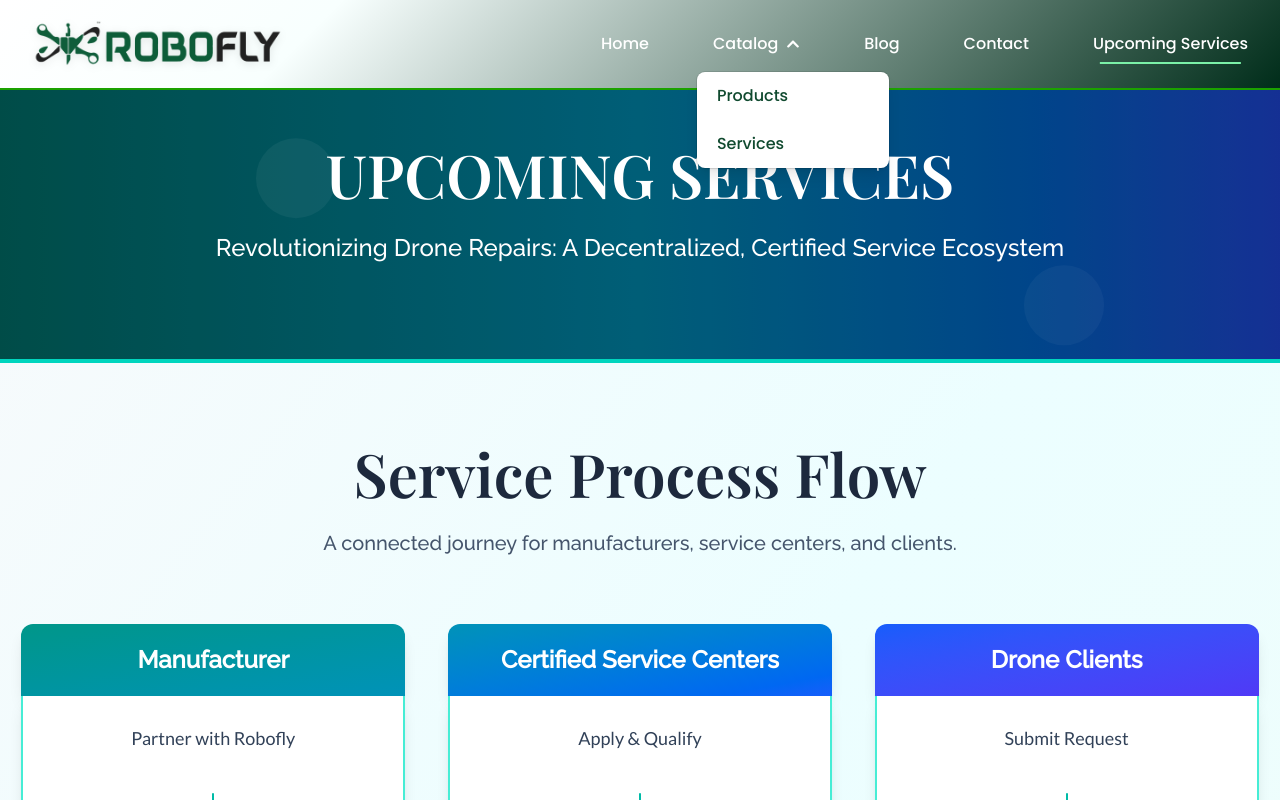
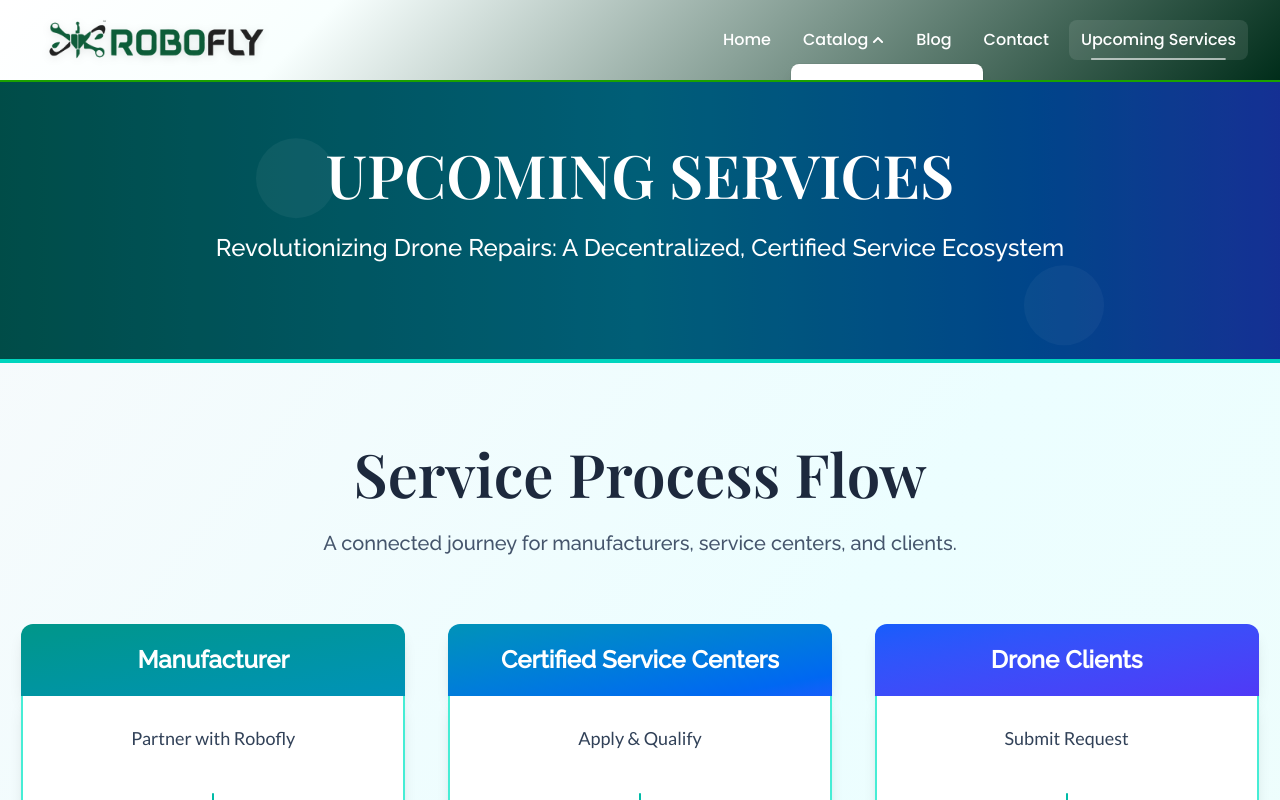
Before and after one commit to soham-0-0-7/Robofly-website, a Next.js app: page /upcoming_services in a window 1280 px wide. Both pictures are taken after a click on the button "Catalog". Shown: the top 800 px of the page. Built offline with nearby package versions, Linux system fonts and the light colour scheme.

Commit message:
navbar fixed final

```diff
--- a/src/app/layout.tsx
+++ b/src/app/layout.tsx
@@ -34,7 +34,10 @@ export default function RootLayout({
     >
       <body>
         <Navbar />
-        <main className="min-h-screen pt-16">{children}</main>
+        {/* min-w-screen */}
+        <main className="min-h-screen overflow-x-hidden pt-16">
+          {children}
+        </main>
         <Footer />
       </body>
     </html>
--- a/src/components/global/Navbar.tsx
+++ b/src/components/global/Navbar.tsx
@@ -5,7 +5,6 @@ import { useState, useEffect, useRef } from "react";
 import Link from "next/link";
 import { Poppins } from "next/font/google";
 import { colorPalette, imgSrc_h_2 } from "@/utils/variables";
-
 import { FaBars, FaTimes, FaChevronDown } from "react-icons/fa";
 import { usePathname } from "next/navigation";
 
@@ -18,8 +17,8 @@ interface NavLinkProps {
   href?: string;
   children: React.ReactNode;
   onClick?: () => void;
-  asButton?: boolean;
   isMobile?: boolean;
+  isDropdownItem?: boolean;
 }
 
 export default function Navbar() {
@@ -31,18 +30,21 @@ export default function Navbar() {
   const [mobileCatalogOpen, setMobileCatalogOpen] = useState(false);
   const catalogRef = useRef<HTMLDivElement>(null);
 
+  // Handle scroll behavior
   useEffect(() => {
     const handleScroll = () => {
-      setIsScrolled(window.scrollY > 10);
-      setShow(window.scrollY < lastScrollY || window.scrollY < 50);
-      setLastScrollY(window.scrollY);
-      setCatalogOpen(false); // Close catalog on scroll
+      const currentScrollY = window.scrollY;
+      setIsScrolled(currentScrollY > 10);
+      setShow(currentScrollY < lastScrollY || currentScrollY < 50);
+      setLastScrollY(currentScrollY);
+      setCatalogOpen(false);
     };
 
-    window.addEventListener("scroll", handleScroll);
+    window.addEventListener("scroll", handleScroll, { passive: true });
     return () => window.removeEventListener("scroll", handleScroll);
   }, [lastScrollY]);
 
+  // Handle click outside for desktop catalog
   useEffect(() => {
     function handleClickOutside(event: MouseEvent) {
       if (
@@ -52,13 +54,14 @@ export default function Navbar() {
         setCatalogOpen(false);
       }
     }
+
     if (catalogOpen) {
       document.addEventListener("mousedown", handleClickOutside);
     }
     return () => document.removeEventListener("mousedown", handleClickOutside);
   }, [catalogOpen]);
 
-  // Close mobile menu when clicking outside
+  // Handle mobile menu body scroll
   useEffect(() => {
     if (mobileOpen) {
       document.body.style.overflow = "hidden";
@@ -66,186 +69,197 @@ export default function Navbar() {
       document.body.style.overflow = "unset";
       setMobileCatalogOpen(false);
     }
+
     return () => {
       document.body.style.overflow = "unset";
     };
   }, [mobileOpen]);
 
+  const closeMobileMenu = () => {
+    setMobileOpen(false);
+    setMobileCatalogOpen(false);
+  };
+
   return (
+    <>
       <nav
         className={`
-        fixed top-0 left-0 w-full z-50 transition-all duration-300
+          fixed top-0 left-0 right-0 w-full z-50 transition-all duration-300 overflow-hidden
           ${show ? "translate-y-0" : "-translate-y-full"}
-        ${isScrolled ? "shadow-lg" : ""}
+          ${isScrolled ? "shadow-lg backdrop-blur-sm" : ""}
         `}
         style={{
           background: `linear-gradient(135deg, #ffffff 0%, #f8fffe 25%, ${colorPalette.green1} 100%)`,
           borderBottom: `2px solid ${colorPalette.green5}`,
-        color: colorPalette.white,
+          maxWidth: "100vw",
         }}
       >
-      <div
-        className={`max-w-7xl mx-auto flex items-center justify-between px-4 py-3 ${poppins.className}`}
-      >
+        <div className={`w-full max-w-7xl mx-auto px-4 sm:px-6 lg:px-8 ${poppins.className}`}>
+          <div className="flex items-center justify-between h-16 lg:h-20 w-full">
             {/* Logo */}
-        <Link href="/home" className="flex items-center gap-3 group">
+            <div className="flex-shrink-0 min-w-0">
+              <Link href="/home" className="flex items-center group">
                 <img
                   src={imgSrc_h_2}
                   alt="Robofly Logo"
-            className="h-10 md:h-16 group-hover:scale-110 transition-transform duration-300"
+                  className="h-8 sm:h-10 lg:h-12 xl:h-14 w-auto group-hover:scale-105 transition-transform duration-300"
                   style={{
                     filter: "drop-shadow(0 2px 4px rgba(0,0,0,0.1))",
-              background: "transparent",
                   }}
                 />
               </Link>
+            </div>
 
-        {/* Desktop Nav */}
-        <div className="hidden lg:flex items-center gap-6 xl:gap-8">
+            {/* Desktop Navigation */}
+            <div className="hidden lg:flex items-center space-x-1 xl:space-x-2 flex-shrink-0">
               <NavLink href="/home">Home</NavLink>
+
+              {/* Desktop Catalog Dropdown */}
               <div className="relative" ref={catalogRef}>
                 <button
-              className="relative px-4 py-2 font-medium transition-all duration-300 rounded-lg hover:text-green-200 hover:shadow-lg group text-sm sm:text-base flex items-center gap-1"
-              style={{
-                background: "none",
-                border: "none",
-                outline: "none",
-                color: colorPalette.white,
+                  className="flex items-center px-2 xl:px-3 py-2 text-sm xl:text-base font-medium rounded-lg transition-all duration-300 hover:bg-white/10 whitespace-nowrap"
+                  style={{ color: colorPalette.white }}
+                  onClick={() => setCatalogOpen(!catalogOpen)}
+                  onKeyDown={(e) => {
+                    if (e.key === "Enter" || e.key === " ") {
+                      e.preventDefault();
+                      setCatalogOpen(!catalogOpen);
+                    }
                   }}
-              onClick={() => setCatalogOpen((open) => !open)}
-              type="button"
                   aria-haspopup="true"
                   aria-expanded={catalogOpen}
                 >
-              <span className="relative z-10">Catalog</span>
+                  Catalog
                   <FaChevronDown
-                className={`ml-1 transition-transform duration-200 ${
+                    className={`ml-1 w-3 h-3 transition-transform duration-200 ${
                       catalogOpen ? "rotate-180" : ""
                     }`}
-                size={14}
                   />
-              <div className="absolute inset-0 bg-gradient-to-r from-green-400 to-green-600 rounded-lg opacity-0 group-hover:opacity-20 transition-opacity duration-300 pointer-events-none"></div>
                 </button>
+
+                {/* Desktop Dropdown Menu */}
                 {catalogOpen && (
-              <div
-                className="absolute left-0 mt-2 w-48 rounded-lg shadow-lg bg-white ring-1 ring-black/10 z-50"
-                style={{ minWidth: 180 }}
-              >
-                <DropdownLink
+                  <div className="absolute left-0 mt-1 w-48 rounded-lg shadow-lg bg-white ring-1 ring-black/5 z-50">
+                    <div className="py-1">
+                      <NavLink
                         href="/products"
                         onClick={() => setCatalogOpen(false)}
+                        isDropdownItem={true}
                       >
                         Products
-                </DropdownLink>
-                <DropdownLink
+                      </NavLink>
+                      <NavLink
                         href="/services"
                         onClick={() => setCatalogOpen(false)}
+                        isDropdownItem={true}
                       >
                         Services
-                </DropdownLink>
+                      </NavLink>
+                    </div>
                   </div>
                 )}
               </div>
+
               <NavLink href="/blog">Blog</NavLink>
               <NavLink href="/contact">Contact</NavLink>
-          <NavLink href="/upcoming_services">Upcoming Services</NavLink>
+              <NavLink href="/upcoming_services">
+                <span className="hidden xl:inline">Upcoming Services</span>
+                <span className="xl:hidden">Services</span>
+              </NavLink>
             </div>
 
-        {/* Mobile Hamburger */}
+            {/* Mobile menu button */}
+            <div className="lg:hidden flex-shrink-0">
               <button
-          className="lg:hidden transition-colors p-2 rounded-lg hover:bg-white/20"
+                onClick={() => setMobileOpen(true)}
+                className="p-2 rounded-lg transition-colors hover:bg-white/10"
                 style={{ color: colorPalette.white }}
-          onClick={() => setMobileOpen(true)}
-          aria-label="Open menu"
+                aria-label="Open main menu"
               >
-          <FaBars size={24} />
+                <FaBars className="w-6 h-6" />
               </button>
             </div>
+          </div>
+        </div>
+      </nav>
 
-      {/* Mobile Drawer */}
-      <div
-        className={`fixed inset-0 z-50 lg:hidden transition-all duration-300 ${
-          mobileOpen
-            ? "opacity-100 pointer-events-auto"
-            : "opacity-0 pointer-events-none"
-        }`}
-      >
+      {/* Mobile Menu Overlay */}
+      {mobileOpen && (
+        <div className="fixed inset-0 z-50 lg:hidden">
           {/* Backdrop */}
           <div
-          className="absolute inset-0 bg-black/60"
-          onClick={() => setMobileOpen(false)}
+            className="fixed inset-0 bg-black/50 transition-opacity"
+            onClick={closeMobileMenu}
           />
 
-        {/* Mobile Menu */}
+          {/* Mobile Menu Panel */}
           <div
-          className={`absolute top-0 right-0 w-80 max-w-[90vw] h-full shadow-2xl flex flex-col transition-transform duration-300 ${
-            mobileOpen ? "translate-x-0" : "translate-x-full"
-          }`}
+            className="fixed top-0 right-0 bottom-0 w-full max-w-sm bg-white shadow-xl overflow-hidden"
             style={{
               background: `linear-gradient(135deg, #ffffff 0%, #f8fffe 25%, ${colorPalette.green1} 100%)`,
-            borderLeft: `2px solid ${colorPalette.green5}`,
             }}
-          onClick={(e) => e.stopPropagation()}
           >
-          {/* Close Button */}
-          <div className="flex justify-end p-4 border-b border-white/20">
+            {/* Mobile Header */}
+            <div className="flex items-center justify-between p-4 border-b border-white/20">
+              <Link
+                href="/home"
+                onClick={closeMobileMenu}
+                className="flex items-center"
+              >
+                <img
+                  src={imgSrc_h_2}
+                  alt="Robofly Logo"
+                  className="h-8 w-auto"
+                  style={{
+                    filter: "drop-shadow(0 2px 4px rgba(0,0,0,0.1))",
+                  }}
+                />
+              </Link>
               <button
-              className="p-2 rounded-lg transition-colors hover:bg-white/20"
+                onClick={closeMobileMenu}
+                className="p-2 rounded-lg transition-colors hover:bg-white/10 flex-shrink-0"
                 style={{ color: colorPalette.white }}
-              onClick={() => setMobileOpen(false)}
                 aria-label="Close menu"
               >
-              <FaTimes size={24} />
+                <FaTimes className="w-6 h-6" />
               </button>
             </div>
 
             {/* Mobile Navigation Links */}
-          <div className="flex flex-col p-4 space-y-2 overflow-y-auto">
-            <NavLink
-              href="/home"
-              onClick={() => setMobileOpen(false)}
-              isMobile={true}
-            >
+            <div className="flex flex-col py-4 space-y-1 max-h-full overflow-y-auto">
+              <NavLink href="/home" onClick={closeMobileMenu} isMobile={true}>
                 Home
               </NavLink>
 
-            {/* Mobile Catalog Dropdown */}
-            <div className="flex flex-col">
+              {/* Mobile Catalog Section */}
+              <div className="px-4">
                 <button
-                className="flex items-center justify-between w-full px-4 py-3 font-medium rounded-lg transition-colors hover:bg-white/10 text-left"
-                style={{ color: colorPalette.white }}
+                  className="flex items-center justify-between w-full py-3 text-left font-medium transition-colors rounded-lg hover:bg-white/10"
+                  style={{ color: "#000000" }}
                   onClick={() => setMobileCatalogOpen(!mobileCatalogOpen)}
-                type="button"
-                aria-haspopup="true"
                   aria-expanded={mobileCatalogOpen}
                 >
-                <span>Catalog</span>
+                  Catalog
                   <FaChevronDown
-                  className={`transition-transform duration-200 ${
+                    className={`w-4 h-4 transition-transform duration-200 flex-shrink-0 ${
                       mobileCatalogOpen ? "rotate-180" : ""
                     }`}
-                  size={14}
                   />
                 </button>
 
+                {/* Mobile Catalog Items */}
                 {mobileCatalogOpen && (
-                <div className="ml-4 mt-1 space-y-1">
+                  <div className="ml-4 mt-2 space-y-1">
                     <NavLink
                       href="/products"
-                    onClick={() => {
-                      setMobileCatalogOpen(false);
-                      setMobileOpen(false);
-                    }}
+                      onClick={closeMobileMenu}
                       isMobile={true}
                     >
                       Products
                     </NavLink>
                     <NavLink
                       href="/services"
-                    onClick={() => {
-                      setMobileCatalogOpen(false);
-                      setMobileOpen(false);
-                    }}
+                      onClick={closeMobileMenu}
                       isMobile={true}
                     >
                       Services
@@ -254,23 +268,19 @@ export default function Navbar() {
                 )}
               </div>
 
-            <NavLink
-              href="/blog"
-              onClick={() => setMobileOpen(false)}
-              isMobile={true}
-            >
+              <NavLink href="/blog" onClick={closeMobileMenu} isMobile={true}>
                 Blog
               </NavLink>
               <NavLink
                 href="/contact"
-              onClick={() => setMobileOpen(false)}
+                onClick={closeMobileMenu}
                 isMobile={true}
               >
                 Contact
               </NavLink>
               <NavLink
                 href="/upcoming_services"
-              onClick={() => setMobileOpen(false)}
+                onClick={closeMobileMenu}
                 isMobile={true}
               >
                 Upcoming Services
@@ -278,7 +288,8 @@ export default function Navbar() {
             </div>
           </div>
         </div>
-    </nav>
+      )}
+    </>
   );
 }
 
@@ -287,85 +298,70 @@ function NavLink({
   href,
   children,
   onClick,
-  asButton,
   isMobile,
+  isDropdownItem,
 }: NavLinkProps) {
   const pathname = usePathname();
   const isActive = href && pathname === href;
 
-  if (asButton) {
-    return (
-      <button
-        type="button"
-        className="relative px-4 py-2 font-medium transition-all duration-300 rounded-lg hover:text-green-200 hover:shadow-lg group text-sm sm:text-base"
-        onClick={onClick}
-        style={{
-          background: "none",
-          border: "none",
-          outline: "none",
-          color: colorPalette.white,
-        }}
-      >
-        <span className="relative z-10">{children}</span>
-        <div className="absolute inset-0 bg-gradient-to-r from-green-400 to-green-600 rounded-lg opacity-0 group-hover:opacity-20 transition-opacity duration-300"></div>
-      </button>
-    );
-  }
-
-  if (isMobile) {
+  // Dropdown item styling
+  if (isDropdownItem) {
     return (
       <Link
         href={href || "#"}
         onClick={onClick}
-        className={`block w-full px-4 py-3 font-medium transition-colors rounded-lg text-left ${
-          isActive ? "bg-white/20 text-white" : "hover:bg-white/10 text-white"
+        className={`block px-4 py-2 text-sm font-medium transition-colors ${
+          isActive ? "bg-green-50 border-l-4" : "hover:bg-green-50"
         }`}
-        tabIndex={0}
+        style={{
+          color: isActive ? colorPalette.green5 : colorPalette.green2,
+          borderLeftColor: isActive ? colorPalette.green5 : "transparent",
+        }}
       >
         {children}
       </Link>
     );
   }
 
+  // Mobile styling
+  if (isMobile) {
     return (
       <Link
         href={href || "#"}
         onClick={onClick}
-      className="relative px-4 py-2 font-medium transition-all duration-300 rounded-lg hover:text-green-200 hover:shadow-lg group text-sm sm:text-base"
-      style={{ color: colorPalette.white }}
-      tabIndex={0}
-    >
-      <span className="relative z-10">{children}</span>
-      <div className="absolute inset-0 bg-gradient-to-r from-green-400 to-green-600 rounded-lg opacity-0 group-hover:opacity-20 transition-opacity duration-300 pointer-events-none"></div>
-      <div
-        className={`absolute bottom-0 left-1/2 h-0.5 bg-green-300 transition-all duration-300 transform -translate-x-1/2 ${
-          isActive ? "w-3/4" : "w-0 group-hover:w-3/4"
+        className={`block px-4 py-3 text-base font-medium transition-colors rounded-lg mx-4 ${
+          isActive ? "bg-white/20" : "hover:bg-white/10"
         }`}
-      ></div>
-    </Link>
-  );
-}
-
-// Dropdown Link for Catalog
-function DropdownLink({
-  href,
-  children,
-  onClick,
-}: {
-  href: string;
-  children: React.ReactNode;
-  onClick?: () => void;
-}) {
-  return (
-    <Link
-      href={href}
-      onClick={onClick}
-      className="block px-5 py-3 transition-colors text-base font-medium rounded-lg hover:bg-green-50"
-      style={{
-        color: colorPalette.green2,
-      }}
+        style={{ color: "#000000" }}
       >
         {children}
       </Link>
     );
   }
+
+  // Desktop styling
+  return (
+    <Link
+      href={href || "#"}
+      onClick={onClick}
+      className={`relative px-2 xl:px-3 py-2 text-sm xl:text-base font-medium rounded-lg transition-all duration-300 group whitespace-nowrap ${
+        isActive ? "bg-white/10" : "hover:bg-white/10"
+      }`}
+      style={{ color: colorPalette.white }}
+    >
+      <span className="relative z-10">{children}</span>
+
+      {/* Active indicator */}
+      {isActive && (
+        <div className="absolute bottom-0 left-1/2 transform -translate-x-1/2 w-3/4 h-0.5 bg-white/60 rounded-full" />
+      )}
+
+      {/* Hover indicator */}
+      <div
+        className={`absolute bottom-0 left-1/2 transform -translate-x-1/2 h-0.5 bg-white/40 rounded-full transition-all duration-300 ${
+          isActive ? "w-0" : "w-0 group-hover:w-3/4"
+        }`}
+      />
+    </Link>
+  );
+}
```
Lines whose indentation alone changed are shown as unchanged.
